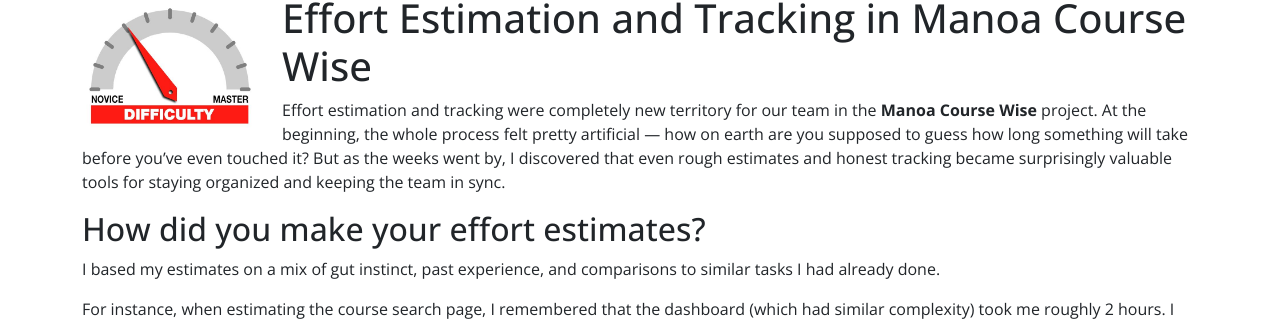
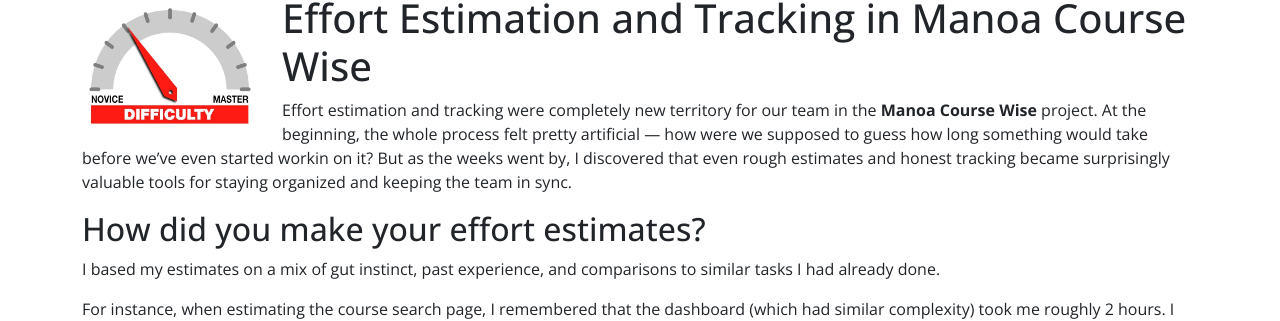
Before and after one commit to NoahNguyenbot/noahnguyenbot.github.io, a Jekyll site: the page built from essays/effort-estimation.md, in a window 1280 px wide. Shown: the part 286-607 px from the top of the page. Built offline with Jekyll 4.4.1, drawn with Linux system fonts in a browser that asks for light colours.

Commit message:
Clarify initial thoughts on effort estimation process
Rephrase the initial thoughts on effort estimation and tracking for clarity.

```diff
--- a/essays/effort-estimation.md
+++ b/essays/effort-estimation.md
@@ -13,7 +13,7 @@ labels:
 
 # Effort Estimation and Tracking in Manoa Course Wise
 
-Effort estimation and tracking were completely new territory for our team in the **Manoa Course Wise** project. At the beginning, the whole process felt pretty artificial — how on earth are you supposed to guess how long something will take before you’ve even touched it? But as the weeks went by, I discovered that even rough estimates and honest tracking became surprisingly valuable tools for staying organized and keeping the team in sync.
+Effort estimation and tracking were completely new territory for our team in the **Manoa Course Wise** project. At the beginning, the whole process felt pretty artificial — how were we supposed to guess how long something would take before we've even started workin on it? But as the weeks went by, I discovered that even rough estimates and honest tracking became surprisingly valuable tools for staying organized and keeping the team in sync.
 
 ## How did you make your effort estimates?
 
```
